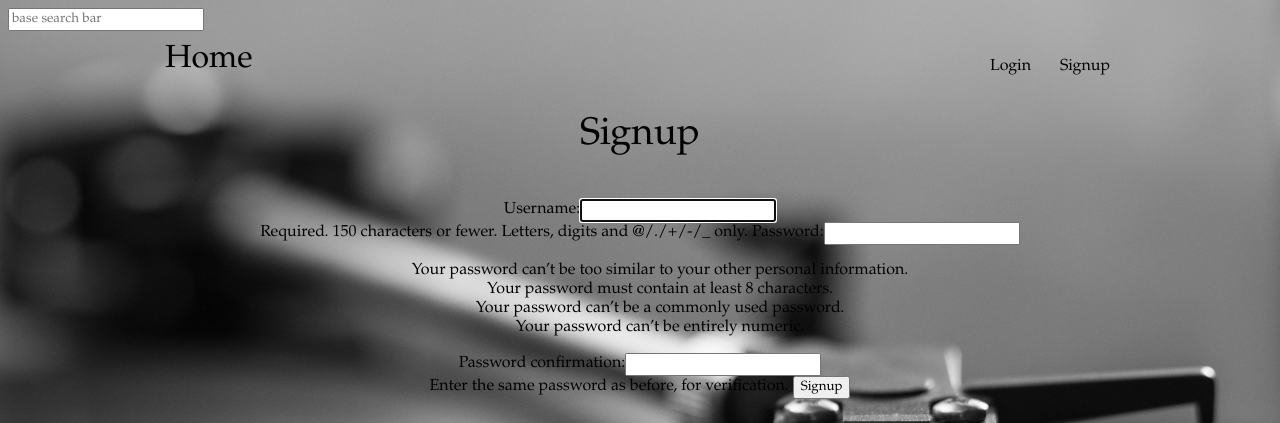
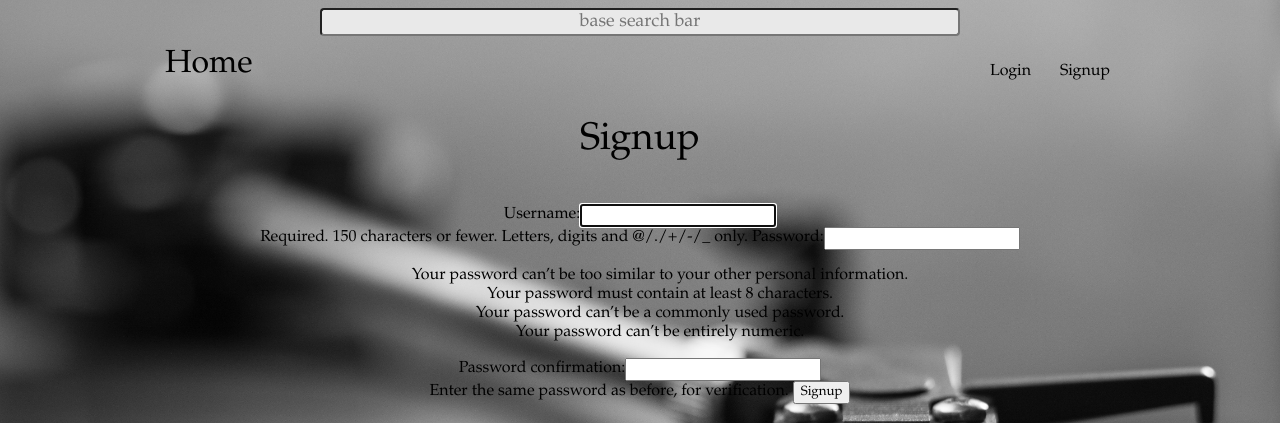
Before and after one commit to cwarner11/digit_png, a Django app: page /accounts/signup/ in a window 1280 px wide. Shown: the top 423 px of the page. Run offline with Django 3.2, Linux system fonts and the light colour scheme.

Commit message:
add css for search bar and the div

```diff
--- a/assets/styles.css
+++ b/assets/styles.css
@@ -141,3 +141,18 @@ li{
 	background-color: #e9e9e9;
 
 }
+
+.search-bar-base{
+	width: 50%;
+	font-size: large;
+	text-align: center;
+	border-radius: 4px;
+	background-color: #e9e9e9;
+}
+
+.search-bar-div{
+	display: flex;
+	justify-content: center;
+	align-items: center;
+	text-align: center;
+}
```
